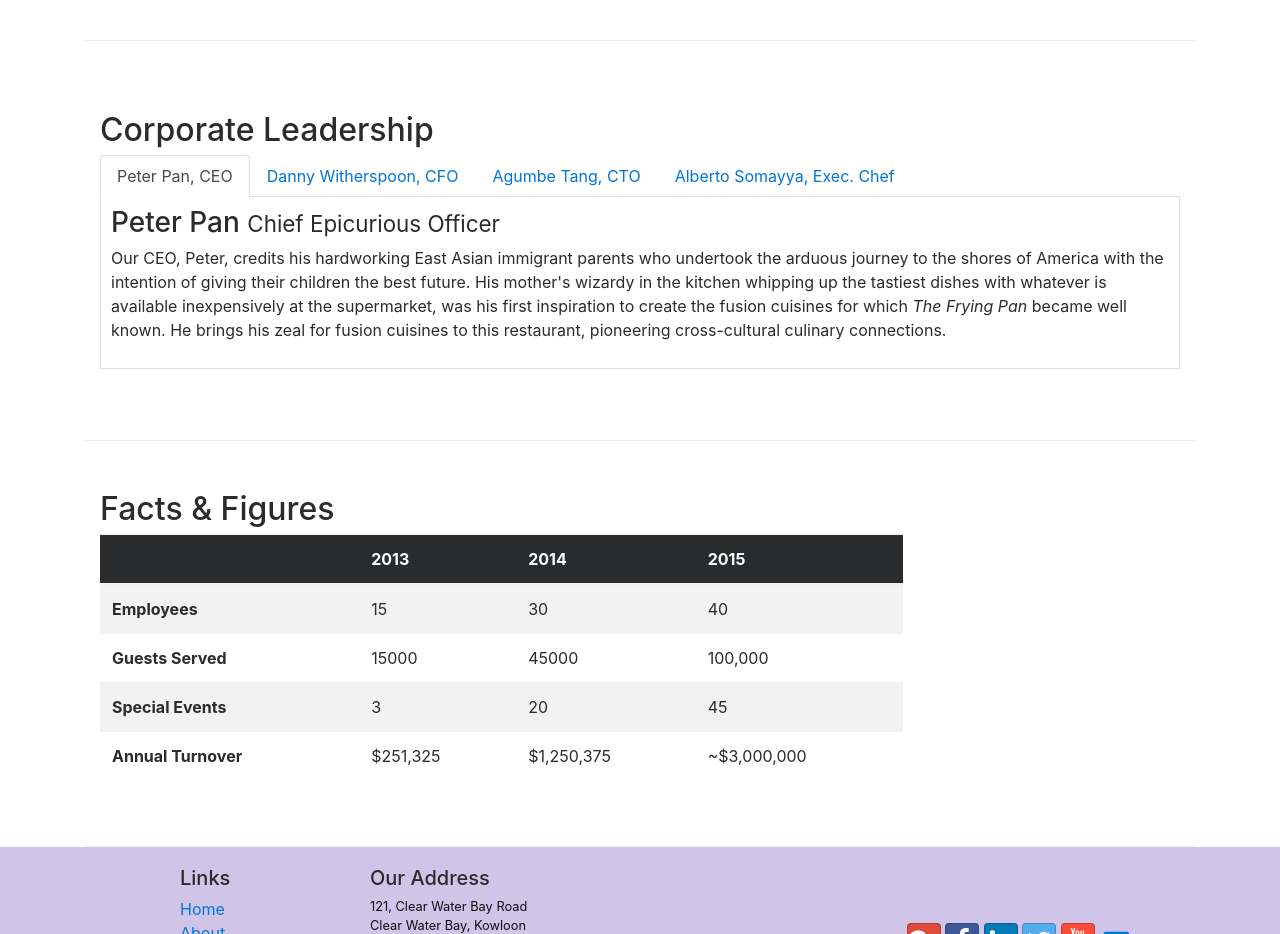
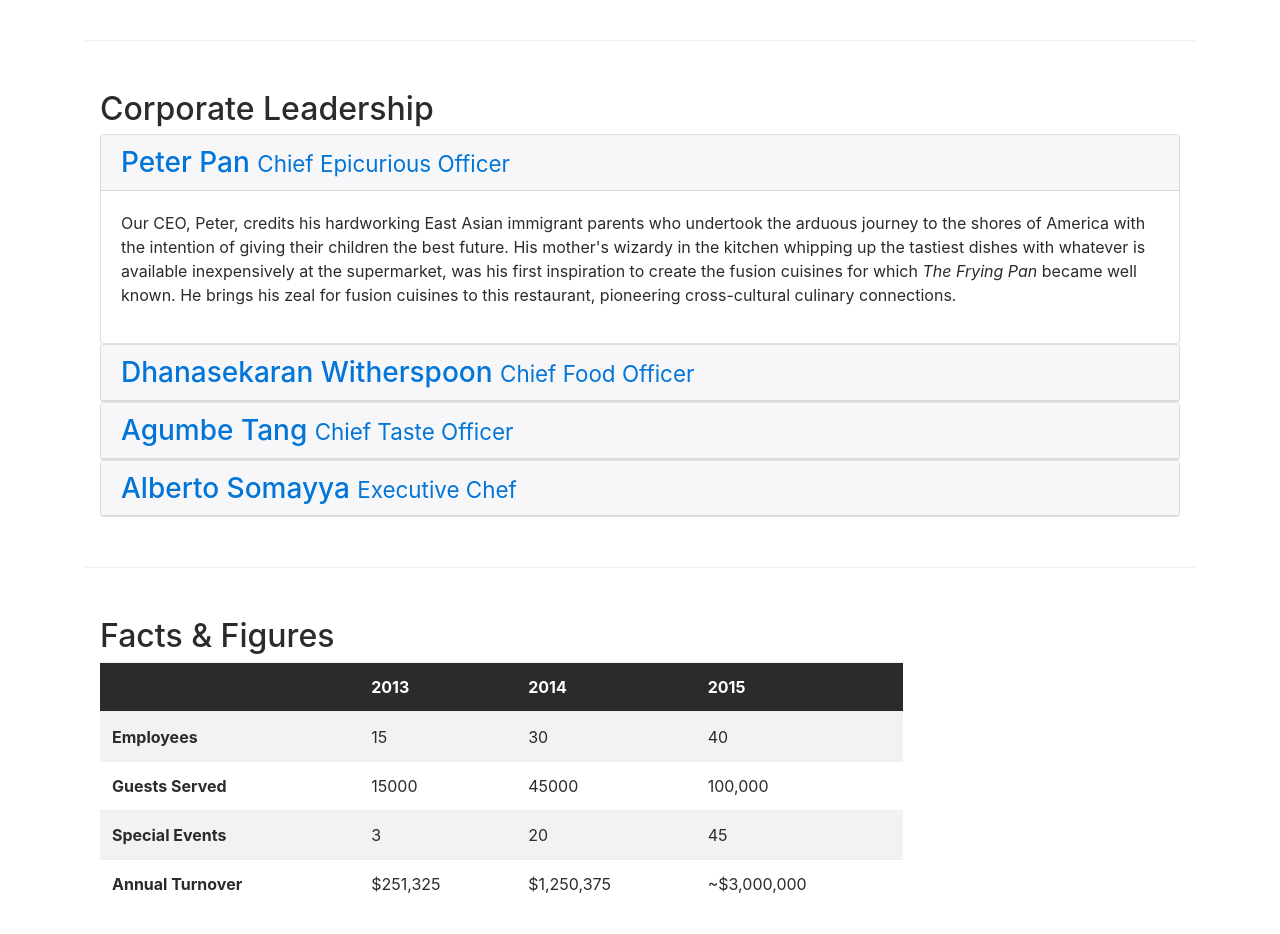
Before and after one commit to h-ARTS/Bootstrap4-and-tools-course, a website: page aboutus.html in a window 1280 px wide. Shown: the part 920-1854 px from the top of the page. Drawn offline with nearby package versions, Linux system fonts and the light colour scheme; a script that the page names is missing.

Commit message:
Accordion added

```diff
--- a/aboutus.html
+++ b/aboutus.html
@@ -101,36 +101,60 @@
             <div class="col">
                 <h2>Corporate Leadership</h2>
 
-                <ul class="nav nav-tabs">
-                    <li class="nav-item">
-                        <a href="#peter" class="nav-link active" role="tab" data-toggle="tab">Peter Pan, CEO</a>
-                    </li>
-                    <li class="nav-item">
-                        <a href="#danny" role="tab" data-toggle="tab" class="nav-link">Danny Witherspoon, CFO</a>
-                    </li>
-                    <li class="nav-item">
-                        <a href="#agumbe" role="tab" data-toggle="tab" class="nav-link">Agumbe Tang, CTO</a>
-                    </li>
-                    <li class="nav-item">
-                        <a href="#alberto" role="tab" data-toggle="tab" class="nav-link">Alberto Somayya, Exec. Chef</a>
-                    </li>
-                </ul>
-                <div class="tab-content">
-                    <div role="tabpanel" class="tab-pane fade show active" id="peter">
-                        <h3>Peter Pan <small>Chief Epicurious Officer</small></h3>
-                        <p class="hidden-xs-down">Our CEO, Peter, credits his hardworking East Asian immigrant parents who undertook the arduous journey to the shores of America with the intention of giving their children the best future. His mother's wizardy in the kitchen whipping up the tastiest dishes with whatever is available inexpensively at the supermarket, was his first inspiration to create the fusion cuisines for which <em>The Frying Pan</em> became well known. He brings his zeal for fusion cuisines to this restaurant, pioneering cross-cultural culinary connections.</p>
+                <div id="accordion" role="tablist">
+                    <div class="card">
+                        <div class="card-header" role="tab" id="peterhead">
+                            <h3 class="mb-0">
+                               <a href="#peter" data-toggle="collapse" data-parent="#accordion">Peter Pan <small>Chief Epicurious Officer</small></a>
+                            </h3>
+                        </div>
+                        <div class="collapse show" id="peter" role="tabpanel">
+                            <div class="card-block">
+                                <p class="hidden-xs-down">Our CEO, Peter, credits his hardworking East Asian immigrant parents who undertook the arduous journey to the shores of America with the intention of giving their children the best future. His mother's wizardy in the kitchen whipping up the tastiest dishes with whatever is available inexpensively at the supermarket, was his first inspiration to create the fusion cuisines for which <em>The Frying Pan</em> became well known. He brings his zeal for fusion cuisines to this restaurant, pioneering cross-cultural culinary connections.</p>
+                            </div>
+                        </div>
                     </div>
-                    <div role="tabpanel" class="tab-pane fade" id="danny">
-                        <h3>Dhanasekaran Witherspoon <small>Chief Food Officer</small></h3>
-                        <p class="hidden-xs-down">Our CFO, Danny, as he is affectionately referred to by his colleagues, comes from a long established family tradition in farming and produce. His experiences growing up on a farm in the Australian outback gave him great appreciation for varieties of food sources. As he puts it in his own words, <em>Everything that runs, wins, and everything that stays, pays!</em></p>
+                    <div class="card">
+                        <div class="card-header" role="tab" id="dannyhead">
+                            <h3 class="mb-0">
+                                <a class="collapsed" data-toggle="collapse" data-parent="#accordion" href="#danny">
+                                Dhanasekaran Witherspoon <small>Chief Food Officer</small>
+                                </a>
+                            </h3>
+                        </div>
+                        <div role="tabpanel" class="collapse" id="danny">
+                            <div class="card-block">
+                                <p class="hidden-xs-down">Our CFO, Danny, as he is affectionately referred to by his colleagues, comes from a long established family tradition in farming and produce. His experiences growing up on a farm in the Australian outback gave him great appreciation for varieties of food sources. As he puts it in his own words, <em>Everything that runs, wins, and everything that stays, pays!</em></p>
+                            </div>
+                        </div>
                     </div>
-                    <div role="tabpanel" class="tab-pane fade" id="agumbe">
-                        <h3>Agumbe Tang <small>Chief Taste Officer</small></h3>
-                        <p class="hidden-xs-down">Blessed with the most discerning gustatory sense, Agumbe, our CTO, personally ensures that every dish that we serve meets his exacting tastes. Our chefs dread the tongue lashing that ensues if their dish does not meet his exacting standards. He lives by his motto, <em>You click only if you survive my lick.</em></p>
+                    <div class="card">
+                        <div class="card-header" role="tab" id="agumbehead">
+                            <h3 class="mb-0">
+                                <a class="collapsed" data-toggle="collapse" data-parent="#accordion" href="#agumbe">
+                                Agumbe Tang <small>Chief Taste Officer</small>
+                                </a>
+                            </h3>
+                        </div>
+                        <div role="tabpanel" class="collapse" id="agumbe">
+                            <div class="card-block">
+                                <p class="hidden-xs-down">Blessed with the most discerning gustatory sense, Agumbe, our CTO, personally ensures that every dish that we serve meets his exacting tastes. Our chefs dread the tongue lashing that ensues if their dish does not meet his exacting standards. He lives by his motto, <em>You click only if you survive my lick.</em></p>
+                            </div>
+                        </div>
                     </div>
-                    <div role="tabpanel" class="tab-pane fade" id="alberto">
-                        <h3>Alberto Somayya <small>Executive Chef</small></h3>
-                        <p class="hidden-xs-down">Award winning three-star Michelin chef with wide International experience having worked closely with whos-who in the culinary world, he specializes in creating mouthwatering Indo-Italian fusion experiences. He says, <em>Put together the cuisines from the two craziest cultures, and you get a winning hit! Amma Mia!</em></p>
+                    <div class="card">
+                        <div class="card-header" role="tab" id="albertohead">
+                            <h3 class="mb-0">
+                                <a class="collapsed" data-toggle="collapse" data-parent="#accordion" href="#alberto">
+                                Alberto Somayya <small>Executive Chef</small>
+                                </a>
+                            </h3>
+                        </div>
+                        <div role="tabpanel" class="collapse" id="alberto">
+                            <div class="card-block">
+                                <p class="hidden-xs-down">Award winning three-star Michelin chef with wide International experience having worked closely with whos-who in the culinary world, he specializes in creating mouthwatering Indo-Italian fusion experiences. He says, <em>Put together the cuisines from the two craziest cultures, and you get a winning hit! Amma Mia!</em></p>
+                            </div>
+                        </div>
                     </div>
                 </div>
             </div>
```
